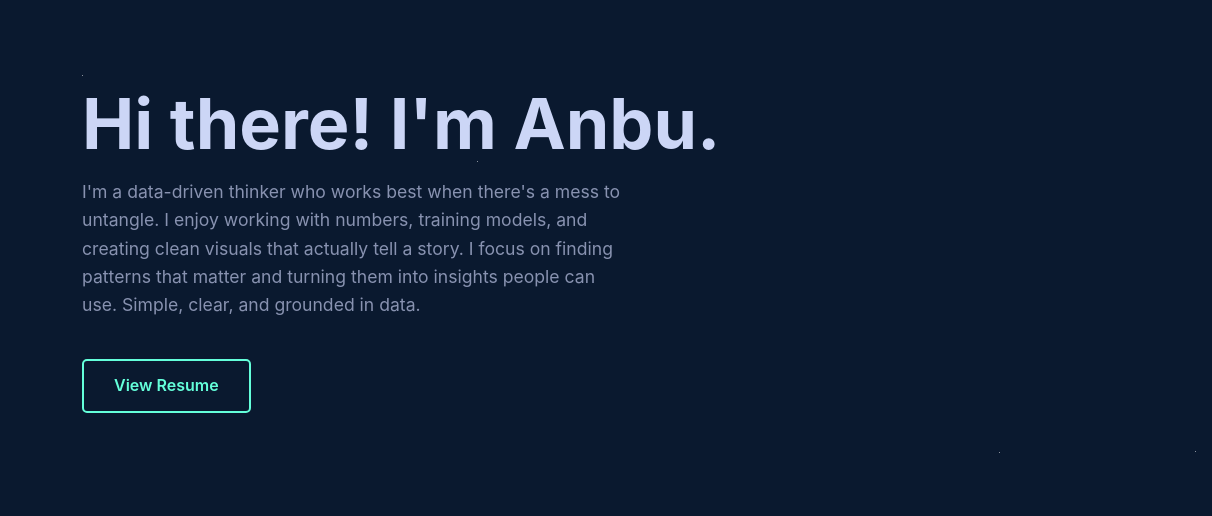
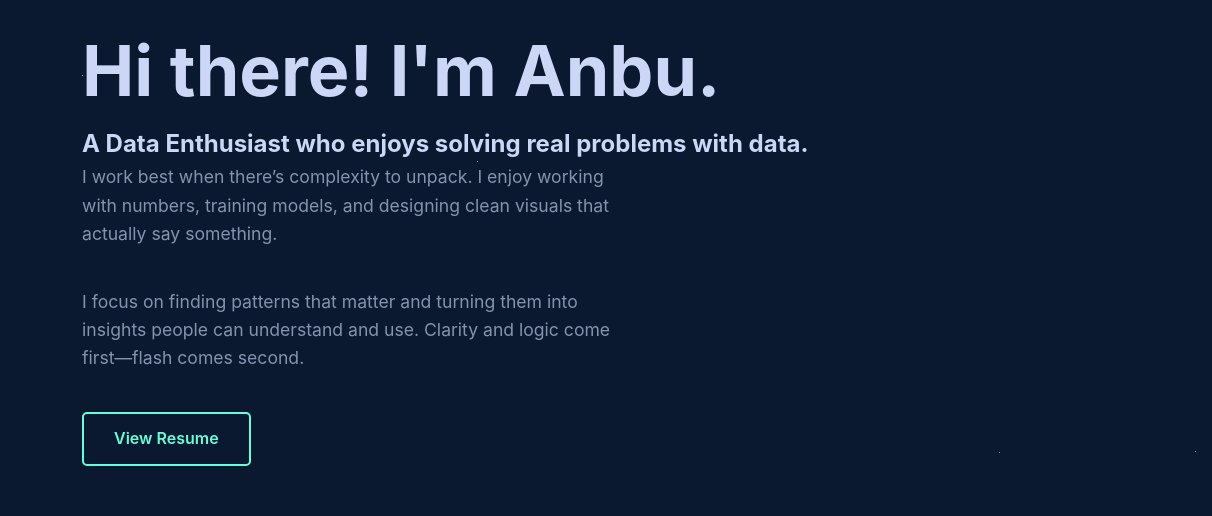
Before and after one commit to anbunambi3108/anbunambi-portfolio, a plain HTML site: page index.html in a window 1280 px wide. Shown: the part 151-667 px from the top of the page, 68-1280 px from the left. Drawn offline with Linux system fonts and the light colour scheme.

Commit message:
Update index.html

```diff
--- a/index.html
+++ b/index.html
@@ -454,9 +454,13 @@
         <section id="home" class="hero">
             <div class="hero-content">
                 <h1 id="typing-heading"></h1>
+                <h2 class="hero-subheading">
+                <span class="highlight-role">A Data Enthusiast</span> who enjoys solving real problems with data.
+                </h2>
                 <div class="hero-sub-content">
-                    <p>I'm a data-driven thinker who works best when there's a mess to untangle. I enjoy working with numbers, training models, and creating clean visuals that actually tell a story. I focus on finding patterns that matter and turning them into insights people can use. Simple, clear, and grounded in data.</p>
-                    <div>
+                <p>I work best when there’s complexity to unpack. I enjoy working with numbers, training models, and designing clean visuals that actually say something.</p>
+                <p>I focus on finding patterns that matter and turning them into insights people can understand and use. Clarity and logic come first—flash comes second.</p>
+                <div>
                          <a href="Anbu_Resume.pdf" class="cta-button" download>View Resume</a>
                     </div>
                 </div>
```
